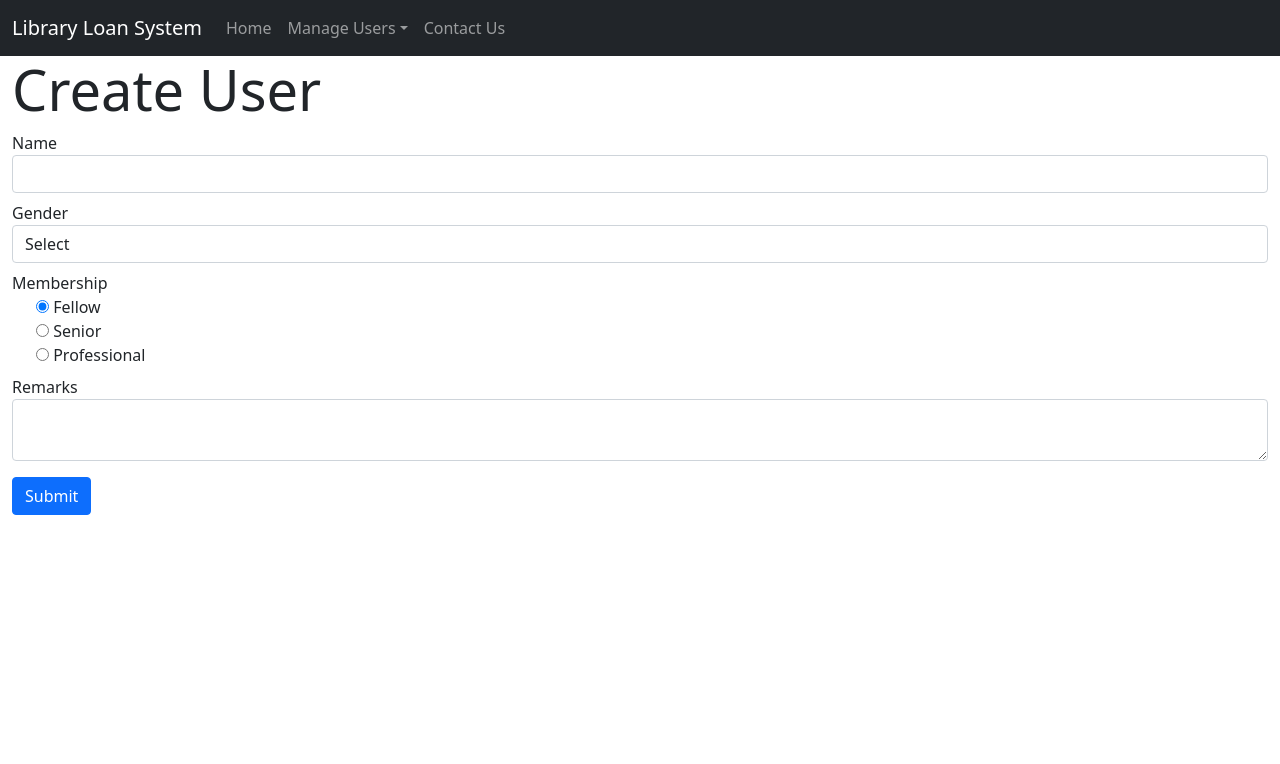
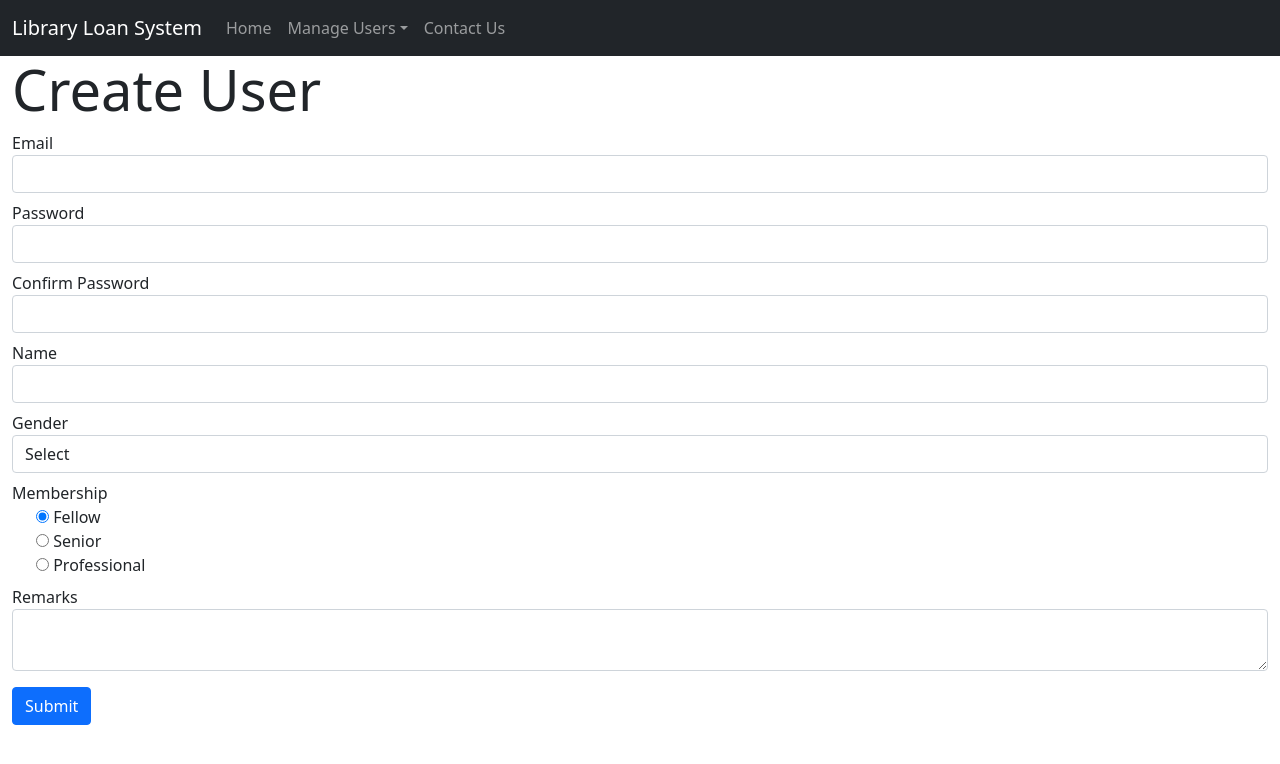
Before and after one commit to lihaiyun/python, a Flask app: page /createUser in a window 1280 px wide. Shown: the top 764 px of the page. Run offline with Flask 2, Linux system fonts and the light colour scheme; some libraries are stand-ins or nearby versions.

Commit message:
add email and password

```diff
--- a/FlaskWebApp/forms.py
+++ b/FlaskWebApp/forms.py
@@ -1,7 +1,12 @@
-from wtforms import Form, StringField, RadioField, SelectField, TextAreaField, validators
+from wtforms import Form, StringField, PasswordField, RadioField, SelectField, TextAreaField, validators
 
 
 class CreateUserForm(Form):
+    email = StringField('Email', [validators.DataRequired(), validators.Email()])
+    password = PasswordField('Password', [validators.Length(min=6, max=15), validators.DataRequired()])
+    confirm_password = PasswordField('Confirm Password', [validators.Length(min=6, max=15), validators.DataRequired(),
+                                                          validators.EqualTo('password',
+                                                                             message='Passwords must match.')])
     name = StringField('Name', [validators.Length(min=1, max=150), validators.DataRequired()])
     gender = SelectField('Gender', [validators.DataRequired()],
                          choices=[('', 'Select'), ('F', 'Female'), ('M', 'Male')], default='')
--- a/FlaskWebApp/templates/createUser.html
+++ b/FlaskWebApp/templates/createUser.html
@@ -7,6 +7,15 @@
 <h1 class="display-4">Create User</h1>
 
 <form method="POST" action="">
+    <div class="form-group">
+        {{ render_field(form.email, class="form-control") }}
+    </div>
+    <div class="form-group">
+        {{ render_field(form.password, class="form-control") }}
+    </div>
+    <div class="form-group">
+        {{ render_field(form.confirm_password, class="form-control") }}
+    </div>
     <div class="form-group">
         {{ render_field(form.name, class="form-control") }}
     </div>
```
